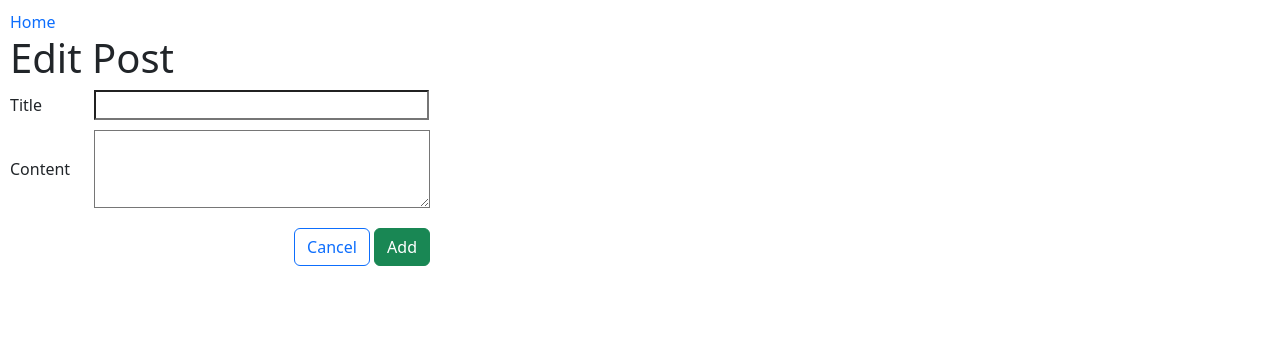
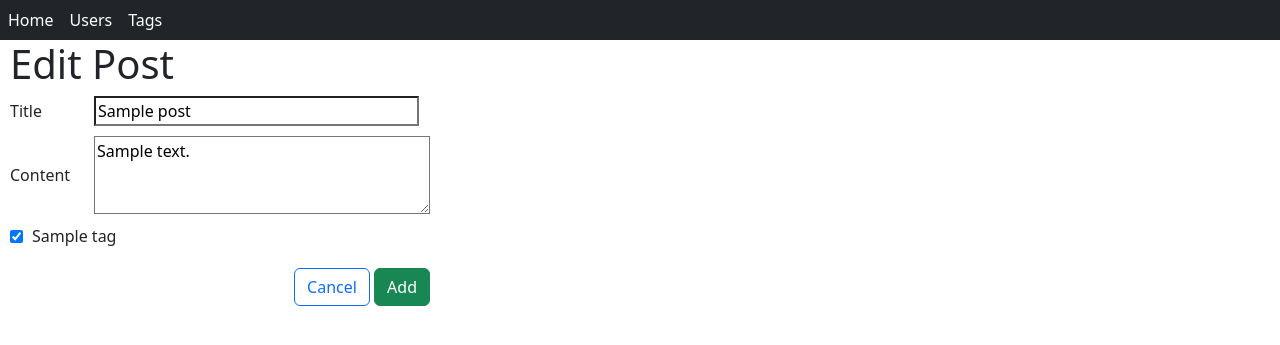
Before and after one commit to MasonBybee/blogly, a Flask app: page /posts/1/edit in a window 1280 px wide. Shown: the top 345 px of the page. Run offline with Flask 3, Linux system fonts and the light colour scheme; tables that the repository leaves empty hold one stand-in row (values such as "Sample post").

Commit message:
part 3 of assignment completed

```diff
--- a/app.py
+++ b/app.py
@@ -1,8 +1,9 @@
 """Blogly application."""
 
 from flask import Flask, render_template, redirect, flash, request, session
-from models import db, connect_db, User, Post
+from models import db, connect_db, User, Post, Tag, PostTag
 from flask_debugtoolbar import DebugToolbarExtension
+from datetime import datetime
 
 app = Flask(__name__)
 
@@ -24,8 +25,8 @@ with app.app_context():
 
 @app.route("/")
 def home_page():
-    """redirects to /users"""
-    return redirect("/users")
+    """shows home page"""
+    return render_template("home.html")
 
 
 @app.route("/users")
@@ -98,14 +99,20 @@ def delete_user(user_id):
 def show_post(post_id):
     """shows post of post_id"""
     post = Post.query.get_or_404(post_id)
-    return render_template("post.html", post=post, user=post.user)
+    print("****************************************************************")
+    print(str(post.created_at))
+    formatted_datetime = post.created_at.strftime("%a %b %d %Y, %I:%M%p")
+    return render_template(
+        "post.html", post=post, user=post.user, tags=post.tags, date=formatted_datetime
+    )
 
 
 @app.route("/users/<int:user_id>/posts/new")
 def show_new_post_form(user_id):
     """shows new post form"""
     user = User.query.get(user_id)
-    return render_template("post_form.html", user=user)
+    tags = Tag.query.all()
+    return render_template("post_form.html", user=user, tags=tags)
 
 
 @app.route("/users/<int:user_id>/posts/new", methods=["POST"])
@@ -113,8 +120,13 @@ def create_post(user_id):
     """creates a new post from form data"""
     title = request.form["title"]
     content = request.form["content"]
+    tags = request.form.getlist("tags")
     post = Post(title=title, content=content, user_id=user_id)
+    # is there a way to get post id without making another query? maybe sending it in a response somehow?
     db.session.add(post)
+    for tag_id in tags:
+        tag = Tag.query.get(tag_id)
+        post.tags.append(tag)
     db.session.commit()
     return redirect(f"/users/{user_id}")
 
@@ -123,7 +135,8 @@ def create_post(user_id):
 def edit_post(post_id):
     """shows edit post form"""
     post = Post.query.get(post_id)
-    return render_template("edit_post.html", post=post)
+    tags = Tag.query.all()
+    return render_template("edit_post.html", post=post, tags=tags)
 
 
 @app.route("/posts/<int:post_id>/edit", methods=["POST"])
@@ -134,6 +147,11 @@ def submit_edit_post(post_id):
     content = request.form["content"]
     post.title = title
     post.content = content
+    tags = request.form.getlist("tags")
+    post.tags = []
+    for tag_id in tags:
+        tag = Tag.query.get(tag_id)
+        post.tags.append(tag)
     db.session.commit()
     return redirect(f"/posts/{post.id}")
 
@@ -146,3 +164,54 @@ def delete_post(post_id):
     db.session.delete(post)
     db.session.commit()
     return redirect(f"/users/{user_id}")
+
+
+@app.route("/tags/new")
+def show_tag_form():
+    return render_template("tag_form.html")
+
+
+@app.route("/tags/new", methods=["POST"])
+def create_new_tag():
+    name = request.form["name"]
+    new_tag = Tag(name=name)
+    db.session.add(new_tag)
+    db.session.commit()
+    tag = Tag.query.filter(Tag.name == name).one()
+    return redirect(f"/tags/{tag.id}")
+
+
+@app.route("/tags/<int:tag_id>")
+def show_tag_details(tag_id):
+    tag = Tag.query.get(tag_id)
+    return render_template("tag.html", tag=tag)
+
+
+@app.route("/tags")
+def show_tags():
+    tags = Tag.query.all()
+    return render_template("list_tag.html", tags=tags)
+
+
+@app.route("/tags/<int:tag_id>/edit")
+def show_edit_tag(tag_id):
+    tag = Tag.query.get(tag_id)
+    return render_template("edit_tag.html", tag=tag)
+
+
+@app.route("/tags/<int:tag_id>/edit", methods=["POST"])
+def edit_tag(tag_id):
+    tag_name = request.form["name"]
+    tag = Tag.query.get(tag_id)
+    tag.name = tag_name
+    db.session.add(tag)
+    db.session.commit()
+    return redirect(f"/tags/{tag.id}")
+
+
+@app.route("/tags/<int:tag_id>/delete", methods=["POST"])
+def delete_tag(tag_id):
+    tag = Tag.query.get(tag_id)
+    db.session.delete(tag)
+    db.session.commit()
+    return redirect("/tags")
--- a/static/app.css
+++ b/static/app.css
@@ -50,6 +50,13 @@ img {
   left: 150px;
   bottom: 50px;
 }
+.nav-link {
+  color: white;
+}
+
+.nav-link:hover {
+  color: grey;
+}
 
 .user_details_delete {
   position: absolute;
@@ -70,14 +77,6 @@ img {
 .user_details_add_post {
   display: inline-block;
   position: absolute;
-}
-
-a {
-  text-decoration: none;
-}
-
-body {
-  margin: 10px;
 }
 
 .edit_add_btn {
@@ -118,15 +117,19 @@ body {
   align-items: center;
   margin-bottom: 10px;
 }
+.input-group input {
+  margin-right: 10px;
+}
 
 .input-group label {
-  width: 75px; /* Adjust as needed to control the label width */
-  margin-right: 10px; /* Add spacing between label and input */
+  width: 75px;
+  margin-right: 10px;
   padding-right: 20px;
+  white-space: nowrap;
 }
 
 .add-post-title-input {
-  width: 335px;
+  width: 325px;
 }
 
 .post-buttons {
@@ -137,3 +140,33 @@ body {
 .post-buttons form {
   display: inline-block;
 }
+
+.add-tag-buttons {
+  position: absolute;
+  left: 370px;
+}
+
+.tag-buttons {
+  margin-top: 10px;
+  margin-right: 0px;
+  align-self: flex-end;
+  display: inline-block;
+}
+
+.tag-delete-form {
+  display: inline-block;
+}
+
+.post-tag-buttons {
+  display: inline-block;
+  font-size: 0.7em;
+  padding: 3px;
+}
+
+.post-tags-h4 {
+  display: inline-block;
+}
+
+.content-block {
+  margin-left: 10px;
+}
--- a/templates/base.html
+++ b/templates/base.html
@@ -13,7 +13,11 @@
     <title>{% block title %} {% endblock %}</title>
   </head>
   <body>
-    <nav><a href="/">Home</a></nav>
-    {% block content %} {% endblock %}
+    <nav class="navbar navbar-expand-lg navbar-dark bg-dark">
+      <a class="nav-link mx-2" href="/">Home</a>
+      <a class="nav-link mx-2" href="/users">Users</a>
+      <a class="nav-link mx-2" href="/tags">Tags</a>
+    </nav>
+    <section class="content-block">{% block content %} {% endblock %}</section>
   </body>
 </html>
--- a/templates/edit_post.html
+++ b/templates/edit_post.html
@@ -4,17 +4,36 @@ content %}
 <form class="add-post-form" action="/posts/{{post.id}}/edit" method="POST">
   <div class="input-group">
     <label for="title">Title</label>
-    <input class="add-post-title-input" type="text" name="title" />
+    <input
+      class="add-post-title-input"
+      type="text"
+      name="title"
+      value="{{post.title}}"
+    />
   </div>
   <div class="input-group">
     <label for="content">Content</label>
-    <textarea
-      class="add-post-textarea"
-      name="content"
-      rows="3"
-      cols="51"
-    ></textarea>
+    <textarea class="add-post-textarea" name="content" rows="3" cols="51">
+{{post.content}}</textarea
+    >
   </div>
+  {% for tag in tags%} {% if tag in post.tags %}
+  <div class="input-group">
+    <input
+      checked
+      type="checkbox"
+      name="tags"
+      id="tag{{tag.id}}"
+      value="{{tag.id}}"
+    />
+    <label for="tags{{tag.id}}">{{tag.name}}</label>
+  </div>
+  {% else %}
+  <div class="input-group">
+    <input type="checkbox" name="tags" id="tag{{tag.id}}" value="{{tag.id}}" />
+    <label for="tags{{tag.id}}">{{tag.name}}</label>
+  </div>
+  {% endif %} {% endfor %}
   <div class="add-post-buttons">
     <button type="button" class="btn btn-outline-primary">Cancel</button>
     <button type="submit" class="btn btn-success">Add</button>
--- a/templates/post_form.html
+++ b/templates/post_form.html
@@ -15,6 +15,12 @@
       cols="51"
     ></textarea>
   </div>
+  {% for tag in tags%}
+  <div class="input-group">
+    <input type="checkbox" name="tags" id="tag{{tag.id}}" value="{{tag.id}}" />
+    <label for="tags{{tag.id}}">{{tag.name}}</label>
+  </div>
+  {% endfor %}
   <div class="add-post-buttons">
     <button type="button" class="btn btn-outline-primary">Cancel</button>
     <button type="submit" class="btn btn-success">Add</button>
```
Also changed, not shown: models.py (+18 -0 lines), seed.py (+47 -1 lines), templates/edit_tag.html (added, +22 -0 lines), templates/home.html (added, +7 -0 lines), templates/list_tag.html (added, +12 -0 lines), templates/post.html (+9 -1 lines), templates/tag.html (added, +18 -0 lines), templates/tag_form.html (added, +21 -0 lines).
